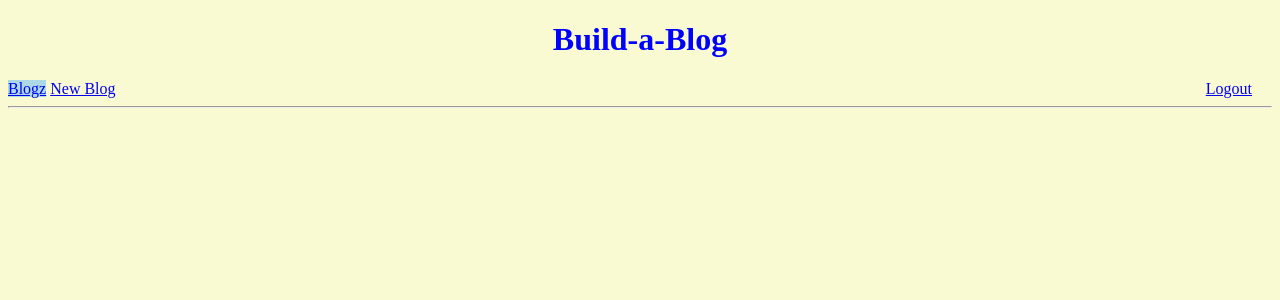
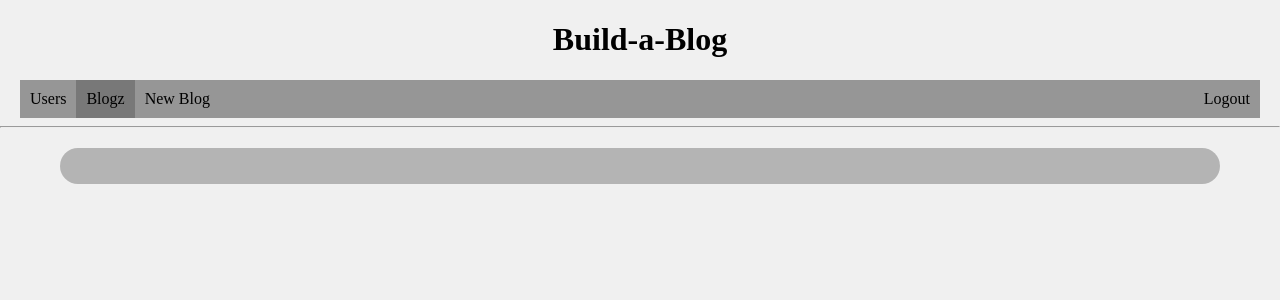
Before and after one commit to BobbyHughes17/build-a-blog, a Flask app: page /1 in a window 1280 px wide. Shown: the top 300 px of the page. Run offline with Flask 2, Linux system fonts and the light colour scheme; the visitor is signed in with stand-in values (Sample User, id 1); data that the repository does not hold is empty.

Commit message:
might be everything for next project too

```diff
--- a/main.py
+++ b/main.py
@@ -1,9 +1,11 @@
 from flask import Flask,redirect,render_template,request,session
 from flask_sqlalchemy import SQLAlchemy
+from sqlalchemy import desc
+from hashutils import make_pw_hash, check_pw_hash
+from datetime import datetime
 
 
 app = Flask(__name__)
-
 app.config["DEBUG"] = True
 app.config['SQLALCHEMY_DATABASE_URI'] = 'mysql+pymysql://build-a-blog:password@localhost:8889/build-a-blog'
 app.config['SQLALCHEMY_ECHO'] = False
@@ -18,11 +20,15 @@ class Blog(db.Model):
     id = db.Column(db.Integer, primary_key=True)
     title = db.Column(db.String(120),nullable=False)
     body = db.Column(db.Text)
+    date_created = db.Column(db.DateTime)
+    private = db.Column(db.Boolean)
     owner = db.Column(db.Integer,db.ForeignKey('user.id'),nullable=False)
 
-    def __init__(self,title,body,owner):
+    def __init__(self,title,body,private,owner):
         self.title = title
         self.body = body
+        self.date_created = datetime.now()
+        self.private = private
         self.owner = owner
 
     def __repr__(self):
@@ -31,36 +37,40 @@ class Blog(db.Model):
 class User(db.Model):
     id = db.Column(db.Integer,primary_key=True)
     user_name = db.Column(db.String(120),nullable=False,unique=True)
-    password = db.Column(db.String(120),nullable=False)
+    pw_hash = db.Column(db.String(120),nullable=False)
     email = db.Column(db.String(120),nullable=False,unique=True)
     blog = db.relationship('Blog',backref='User',lazy=True)
 
     def __init__(self,user_name,email,password):
         self.user_name = user_name
-        self.password = password
+        self.pw_hash = make_pw_hash(password)
         self.email = email
+
 
 class Navbar():
 
-    def __init__(self,link,text,active,class_name):
+    def __init__(self,link,text,active,class_name,l_or_r):
         self.link = link
         self.text = text
         self.active = active
         self.class_name = class_name
+        self.l_or_r = l_or_r
+
 
 def build_bar(active_link):
 
     active_link = active_link
-    links = ['/blog','/new-blog','/logout']
-    text = ['Blogz','New Blog','Logout']
-    class_name = ['blog','new_blog','logout']
+    links = ['/','/blog','/new-blog','/logout']
+    text = ['Users','Blogz','New Blog','Logout']
+    class_name = ['users','blog','new_blog','logout']
+    l_or_r = ['left','left','left','right']
 
     nav = []
     for i, link in enumerate(links):
         if link == active_link:
-            nav += [Navbar(link,text[i],True,class_name[i])]
+            nav += [Navbar(link,text[i],True,class_name[i],l_or_r[i])]
         else:
-            nav += [Navbar(link,text[i],False,class_name[i])]
+            nav += [Navbar(link,text[i],False,class_name[i],l_or_r[i])]
     return nav
 
 @app.before_request
@@ -71,14 +81,18 @@ def required_login():
 
 @app.route('/', methods=["GET"])
 def index():
-    return redirect('/blog')
+    nav = build_bar('/')
+    route = 'users'
+    users = User.query.all()
+    return render_template('index.html',nav=nav,route=route,users=users)
 
 @app.route('/blog',methods=['GET','POST'])
 def blog_page():
     route = 'Blog'
-    blogs = Blog.query.all()
+    blogs = Blog.query.filter((Blog.private == False) | (Blog.owner == User.query.filter_by(user_name=session['user']).first().id))
     nav = build_bar('/blog')
-    return render_template('blog.html',blogs=blogs,route=route,nav=nav)
+    user = User.query.all()
+    return render_template('blog.html',blogs=blogs,route=route,nav=nav,User=user)
     #TODO - get blogs render blog page
 
 @app.route('/new-blog',methods=['GET','POST'])
@@ -89,12 +103,18 @@ def post_new_blog():
     body = ''
     owner = ''
     route = 'new-blog'
+    private = False
 
     if request.method =='POST':
         title = request.form['title']
         body = request.form['body']
+        #set private
+        if request.form['private'] == 'on':
+            private = True
+        else:
+            private = False
         owner = db.session.query(User.id).filter_by(user_name = session['user']).first()
-        new_blog = Blog(title,body,owner.id)
+        new_blog = Blog(title,body,private,owner.id)
         if Blog.query.filter_by(title=new_blog.title).first():
             error = 'Blog title already exists'
         elif  not title or not body or not owner:
@@ -114,6 +134,16 @@ def selected_blog(blog):
     nav = build_bar('/blog')
     return render_template('blog.html',blogs=blogs,route=route,nav=nav)
 
+@app.route('/blog/<user_name>')
+def selected_user(user_name):
+    route = user_name
+    if user_name == session['user']:
+        blogs = Blog.query.filter_by(owner =User.query.filter_by(user_name=user_name).first().id).all()
+    else:
+        blogs = Blog.query.filter_by(owner =User.query.filter_by(user_name=user_name).first().id,private=False).all()
+    nav = build_bar('blog')
+    return render_template('blog.html',blogs=blogs,route=route,nav=nav)
+
 @app.route('/register',methods=['GET','POST'])
 def register_user():
     # if request method = post then run
@@ -130,6 +160,7 @@ def register_user():
         password_err =''
         verify_err = ''
 
+
         # test user data
         if User.query.filter_by(user_name = user.user_name).first():
             user_err = "User name already in use."
@@ -139,9 +170,9 @@ def register_user():
             email_err = "Email address already in use."
         if user.email == "":
             email_err = 'Please input an email address'
-        if len(user.password) < 3 or len(user.password) > 20:
+        if len(request.form['password']) < 3 or len(request.form['password']) > 20:
             password_err = "Please input a valid password"
-        if str(user.password) != str(verify):
+        if str(request.form['password']) != str(verify):
             verify_err = "Passwords don't match"
         if user_err == "" and email_err == "" and password_err == "" and verify_err == "":
             #if no errors add to database send to login
@@ -163,7 +194,7 @@ def login_user():
     if request.method == 'POST':
         user = User.query.filter_by(user_name=request.form['user_name']).first()
         password = request.form['password']
-        if user and user.password == password:
+        if user and check_pw_hash(password,user.pw_hash):
             session['user'] = user.user_name
             return redirect('/blog')
         else:
--- a/static/styles/style.css
+++ b/static/styles/style.css
@@ -1,37 +1,88 @@
 body{
-    background-color:lightgoldenrodyellow;
-    color: blue;
+    background-color:rgba(240,240,240,1);
+    color:black;
+    margin:0;
 }
 body .error{
     color: red;
 }
-ul a{
-    color: blue;
+div{
+    margin:0;
+}
+.navbar{
+    margin:0 20px 0 20px;
+    background-color: rgba(150,150,150,1);
+    display:flexbox;
+    overflow:hidden;
+}
+.navbar a{
     text-decoration: none;
+    color:black;
+    padding:10px;
 }
-ul a div hr{
-    color: purple;
-    margin-right: 50px;
+.navbar a.active{
+    background-color: rgba(120,120,120,1);
+    padding: 10px 10px 10px 10px;
+}
+.navbar .left{
+    float:left;
+}
+.navbar .right{
+    float:right;
+}
+.navbar a:hover{
+    background-color: rgba(130,130,130,8)
+}
+div.content{
+    margin:20px 60px 20px 60px;
+    padding: 10px;
+    background-color: rgba(180,180,180,1);
+    border-radius:20px;
+}
+.content ul{
+    padding:0;
+}
+.content a{
+    text-decoration: none;
+    color:black;
+}
+.content .no_link{
+    padding: 20px;
+    border-radius:20px;
+}
+.content .no_link:hover{
+    background-color: rgba(120,120,120,8)
+}
+.content a h1{
+    text-align:center;
+}
+.title_hr {
+    margin:0 25% 0 25%;
+}
+.content .blog_info{
+    display:flex;
+    justify-content:right;
+}
+.content .date{
+    width:100%;
+    padding-right:30px;
+}
+
+.content a hr .blog_line{
+    margin: -20px;
 }
 #new_blog_button{
-    margin-top: 20px;
+    margin-top:20px;
 }
-.navbar{
-    display: inline;
-    text-decoration: none;
+.index_users{
+    text-align:center;
+    list-style:none;
 }
-.navbar ul{
-    display:inline-block;
+.index_user{
+    border:2px black solid;
+    margin:5px 0 5px 0;
 }
-.navbar ul li{
-    display: inline;
-    list-style-type: none;
+.index_user:hover{
+
+    background-color: rgba(120,120,120,1);
 }
-.navbar a.active{
-    background-color: lightblue;
-}
-.navbar a#Logout{
-    float:right;
-    margin-right: 20px;
-    margin-left: auto;
-}
--- a/templates/base.html
+++ b/templates/base.html
@@ -11,13 +11,13 @@
     </div>
     <nav class='navbar'>
             {% for link in nav %}
-            <a href="{{link.link}}" {% if link.active %} class='active'{% endif %} id='{{link.text}}' >{{link.text}}</a>
+            <a href="{{link.link}}" {% if link.active %} class='active {{link.l_or_r}}' {% else %} class='{{link.l_or_r}}' {% endif %} id='{{link.text}}' >{{link.text}}</a>
             {% endfor %}
     </nav>
     <hr>
-
+    <div class='content'>
     {% block content %}
     {% endblock %}
-
+    </div>
 </body>
 </html>
--- a/templates/blog.html
+++ b/templates/blog.html
@@ -3,17 +3,29 @@
 
 <ul>
 {% for blog in blogs %}
-<a target="_parent"  href="{{blog.title}}">
+<a target="_self"  href="{{blog.title}}">
 <div class='no_link'>
         <h1>{{blog.title}}</h1>
+        <hr class='title_hr'>
         <p>{{blog.body}}</p>
-        <hr class='blog_line' bot line>
+
+    <div class='blog_info'>
+        <div class='date'>
+            <p><small><em>
+            Created on <strong>{{blog.date_created}}</strong>
+            </em></small></p>
+        </div>
+        <div class='user'>
+            <p><em>written by</em> <a href='blog/{{blog.User.user_name}}'><strong>{{blog.User.user_name}}</strong></a></p>
+        </div>
+    </div>
+    <hr class='blog_line' bot line>
 </div>
+
 </a>
 {% endfor %}
 {% if request.endpoint =='blog_page' %}
     <a href="/new-blog"><input id='new_blog_button' type ="button" value='new blog'/></a>
 {% endif %}
 </ul>
-
 {% endblock %}
```
Also changed, not shown: hashutils.py (added, +12 -0 lines), templates/index.html (+8 -3 lines), templates/newpost.html (+10 -2 lines).
